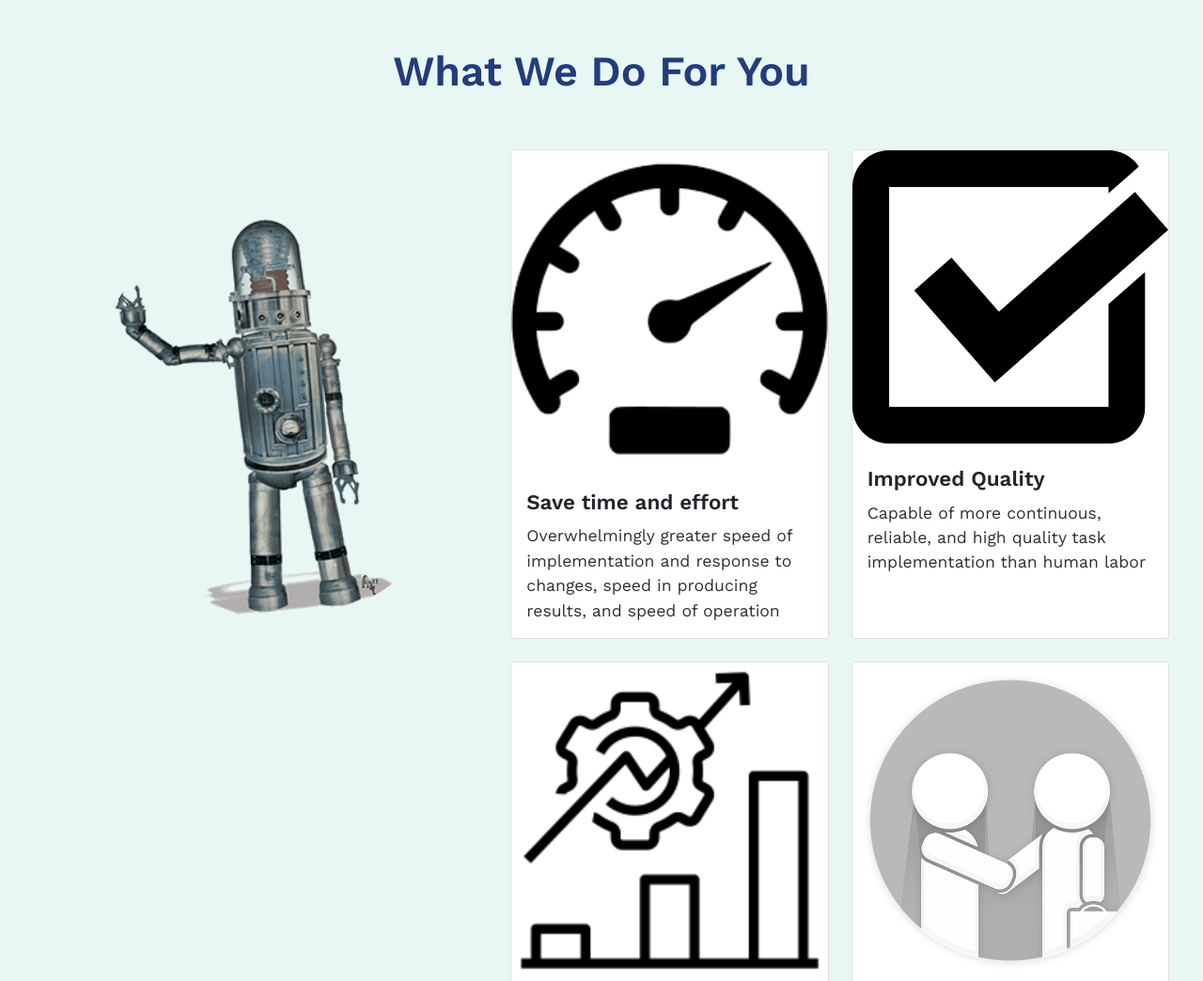
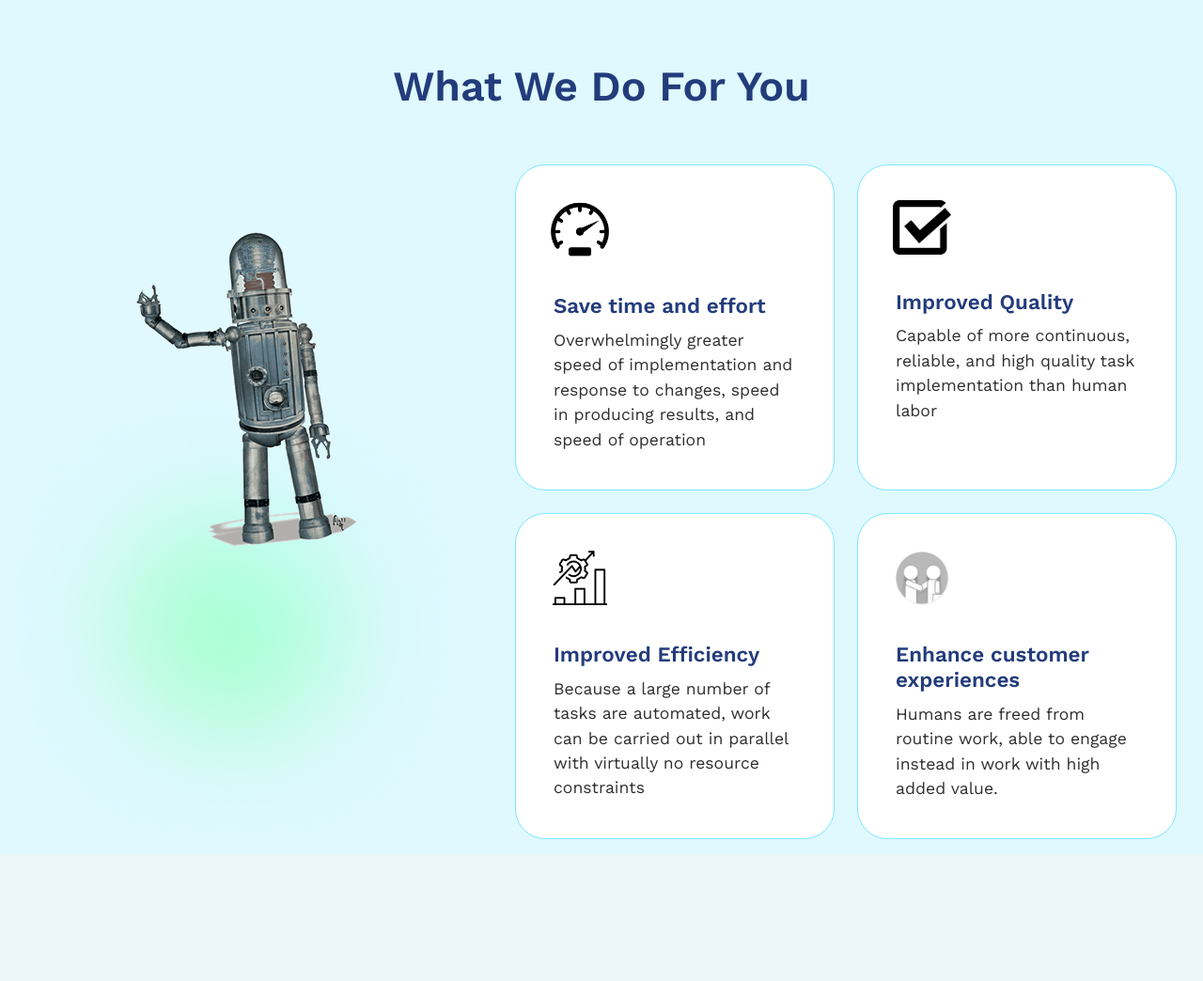
Before and after one commit to ash1919/AppliedRPA-repo, a plain HTML site: page main.html in a window 1280 px wide. Shown: the part 1220-2264 px from the top of the page at 94% size. After the commit the page ends 2129 px from the top, so only its background shows below. Drawn offline with nearby package versions, Linux system fonts and the light colour scheme.

Commit message:
why-rpa-modification

```diff
--- a/main.html
+++ b/main.html
@@ -1,15 +1,21 @@
 <!DOCTYPE html>
 <html lang="en">
-
   <head>
     <meta charset="UTF-8" />
     <meta http-equiv="X-UA-Compatible" content="IE=edge" />
     <meta name="viewport" content="width=device-width, initial-scale=1.0" />
     <title>Applied RPA</title>
-  <link href="https://cdn.jsdelivr.net/npm/bootstrap@5.0.2/dist/css/bootstrap.min.css" rel="stylesheet"
-    integrity="sha384-EVSTQN3/azprG1Anm3QDgpJLIm9Nao0Yz1ztcQTwFspd3yD65VohhpuuCOmLASjC" crossorigin="anonymous" />
-  <link rel="stylesheet" href="https://cdnjs.cloudflare.com/ajax/libs/font-awesome/6.0.0-beta3/css/all.min.css" />
-  <link rel="stylesheet" href="/styles.css">
+    <link
+      href="https://cdn.jsdelivr.net/npm/bootstrap@5.0.2/dist/css/bootstrap.min.css"
+      rel="stylesheet"
+      integrity="sha384-EVSTQN3/azprG1Anm3QDgpJLIm9Nao0Yz1ztcQTwFspd3yD65VohhpuuCOmLASjC"
+      crossorigin="anonymous"
+    />
+    <link
+      rel="stylesheet"
+      href="https://cdnjs.cloudflare.com/ajax/libs/font-awesome/6.0.0-beta3/css/all.min.css"
+    />
+    <link rel="stylesheet" href="/styles.css" />
   </head>
 
   <body>
@@ -19,18 +25,27 @@
         <nav class="navbar bg-light navbar-light navbar-expand-md">
           <div class="container-fluid">
             <a class="navbar-brand" href="#">
-            <div> <img src="/images/appliedrpa-logo.png" alt="Applied RPA" /></div>
+              <div>
+                <img src="/images/appliedrpa-logo.png" alt="Applied RPA" />
+              </div>
             </a>
 
             <!-- Add the toggle icon button element below to see it on the right -->
-          <button class="navbar-toggler" type="button" data-bs-toggle="collapse" data-bs-target="#collapsibleNavbar">
+            <button
+              class="navbar-toggler"
+              type="button"
+              data-bs-toggle="collapse"
+              data-bs-target="#collapsibleNavbar"
+            >
               <span class="navbar-toggler-icon"></span>
             </button>
 
             <div class="collapse navbar-collapse" id="collapsibleNavbar">
               <ul class="navbar-nav ms-auto">
                 <li class="nav-item">
-                <a href="/AppliedRPA-repo/index.html" class="nav-link">Home</a>
+                  <a href="/AppliedRPA-repo/index.html" class="nav-link"
+                    >Home</a
+                  >
                 </li>
                 <li class="nav-item">
                   <a href="#" class="nav-link">Services</a>
@@ -51,11 +66,14 @@
       </header>
       <!-- Hero -->
       <header>
-      <div class="appliedrpa-hero d-flex align-items-center ">
+        <div class="appliedrpa-hero d-flex align-items-center">
           <div class="container padding-div">
             <div class="appliedrpa-hero-header">
-            <h1>Hello,we're Applied RPA
-              <p class="tagline"> <em>Time is short let's make it even shorter</em> </p>
+              <h1>
+                Hello,we're Applied RPA
+                <p class="tagline">
+                  <em>Time is short let's make it even shorter</em>
+                </p>
               </h1>
             </div>
           </div>
@@ -102,9 +120,12 @@
       </div> -->
         <div class="conatainer">
           <div class="rpa-defintion-content">
-          <h2 class="text-center heading-decoration">About </h2>
-         <h2 class="text-center heading-decoration"> Robotic Process Automation </h2>
-          <p class="text-center"> Robotic process automation (RPA) is a software technology that
+            <h2 class="text-center heading-decoration">About</h2>
+            <h2 class="text-center heading-decoration">
+              Robotic Process Automation
+            </h2>
+            <p class="text-center">
+              Robotic process automation (RPA) is a software technology that
               makes it easy to build, deploy, and manage software robots that
               emulate humans actions interacting with digital systems and
               software. Just like people, software robots can do things like
@@ -112,90 +133,104 @@
               navigate systems, identify and extract data, and perform a wide
               range of defined actions. But software robots can do it faster and
               more consistently than people, without the need to get up and
-            stretch or take a coffee break.</p>
+              stretch or take a coffee break.
+            </p>
           </div>
         </div>
       </section>
       <!-- Why RPA -->
       <section>
         <div class="why-rpa">
-        <div class="conaianer padding-div">
+          <div class="container-fluid padding-div">
             <h2 class="text-center heading-decoration">What We Do For You</h2>
             <div class="row">
               <div class="col-md-5">
+                <div class="why-rpa-left">
                   <div class="why-rpa-robo-img p-5">
                     <img
                       src="/images/robo-playful.gif"
-                class="img-fluid img-start my-3 ms-sm-4 ms-lg-5 rounded-pill"
+                      class="my-3 ms-sm-4 ms-lg-5 rounded-pill"
                       alt="robot image"
                     />
                   </div>
                 </div>
+              </div>
 
               <div class="col-md-7">
-              <div class="row row-cols-1 row-cols-md-2 g-4 me-4">
+                <div class="why-rpa-right">
+                  <div class="row row-cols-1 row-cols-md-2 g-4 ">
                     <div class="col description-1">
                       <div class="card h-100">
+                        <div>
                           <img
-                      src="/AppliedRPA-repo/images/speedometer.png"
+                            src="/images/speedometer.png"
                             class="card-img-top"
                             alt="speed"
                           />
+                        </div>
                         <div class="card-body">
                           <h5 class="card-title">Save time and effort</h5>
                           <p class="card-text">
-                        Overwhelmingly greater speed of implementation and response
-                        to changes, speed in producing results, and speed of
-                        operation
+                            Overwhelmingly greater speed of implementation and
+                            response to changes, speed in producing results, and
+                            speed of operation
                           </p>
                         </div>
                       </div>
                     </div>
                     <div class="col description-2">
                       <div class="card h-100">
+                        <div>
                           <img
                             src="images/check-box-gf48759e22_640.png"
                             class="card-img-top rounded"
                             alt="Quality"
                           />
+                        </div>
                         <div class="card-body">
                           <h5 class="card-title">Improved Quality</h5>
                           <p class="card-text">
-                        Capable of more continuous, reliable, and high quality task
-                        implementation than human labor
+                            Capable of more continuous, reliable, and high
+                            quality task implementation than human labor
                           </p>
                         </div>
                       </div>
                     </div>
                     <div class="col">
                       <div class="card h-100 description-3">
+                        <div>
                           <img
                             src="images/efficiency.png"
                             class="card-img-top rounded"
                             alt="..."
                           />
+                        </div>
                         <div class="card-body">
                           <h5 class="card-title">Improved Efficiency</h5>
                           <p class="card-text">
-                        Because a large number of tasks are automated, work can be
-                        carried out in parallel with virtually no resource
-                        constraints
+                            Because a large number of tasks are automated, work
+                            can be carried out in parallel with virtually no
+                            resource constraints
                           </p>
                         </div>
                       </div>
                     </div>
                     <div class="col">
                       <div class="card h-100 description-4">
+                        <div>
                           <img
                             src="images/customer-service-g2a4ce5207_640.png"
                             class="card-img-top rounded"
                             alt="..."
                           />
+                        </div>
                         <div class="card-body">
-                      <h5 class="card-title">Enhance customer experiences</h5>
+                          <h5 class="card-title">
+                            Enhance customer experiences
+                          </h5>
                           <p class="card-text">
-                        Humans are freed from routine work, able to engage instead
-                        in work with high added value.
+                            Humans are freed from routine work, able to engage
+                            instead in work with high added value.
                           </p>
                         </div>
                       </div>
@@ -205,11 +240,16 @@
               </div>
             </div>
           </div>
+        </div>
+      </section>
+      <section>
+        <div></div>
       </section>
     </main>
-  <script src="https://cdn.jsdelivr.net/npm/bootstrap@5.0.2/dist/js/bootstrap.bundle.min.js"
-    integrity="sha384-MrcW6ZMFYlzcLA8Nl+NtUVF0sA7MsXsP1UyJoMp4YLEuNSfAP+JcXn/tWtIaxVXM" crossorigin="anonymous">
-  </script>
+    <script
+      src="https://cdn.jsdelivr.net/npm/bootstrap@5.0.2/dist/js/bootstrap.bundle.min.js"
+      integrity="sha384-MrcW6ZMFYlzcLA8Nl+NtUVF0sA7MsXsP1UyJoMp4YLEuNSfAP+JcXn/tWtIaxVXM"
+      crossorigin="anonymous"
+    ></script>
   </body>
-
 </html>
--- a/styles.css
+++ b/styles.css
@@ -1,13 +1,16 @@
 @import url("https://fonts.googleapis.com/css2?family=Inter:wght@400;500;600;700;800&family=Work+Sans:wght@400;500;600;700;800&display=swap");
 @import url("https://fonts.googleapis.com/css2?family=Manrope:wght@700&family=Poppins:wght@400;500;700&display=swap");
 
+:root{
+  --primary-color:#233c7b;
+}
 * {
   box-sizing: border-box;
   padding: 0;
   margin: 0;
 }
 body {
-  background-color: #e8f7f4;
+  background-color: #ecf6f8;
   font-family: "Work Sans";
 }
 
@@ -52,8 +55,7 @@ h6 {
 p {
   font-size: 1.1rem;
   margin: 10px 0;
-  color:  #2F2F2F;
-  ;
+  color: #2f2f2f;
 }
 
 img {
@@ -63,13 +65,13 @@ img {
 .margin-div {
   margin-top: 5rem;
 }
-.padding-div{
+.padding-div {
   padding-top: 5rem;
 }
 .heading-decoration {
   padding-bottom: 3rem;
   font-family: "Work Sans";
-  color: #233C7B;
+  color: #233c7b;
   font-size: 2.8rem;
 }
 
@@ -81,7 +83,9 @@ img {
 /* .navbar-nav .nav-link{
   font-size: 0.8rem;
 } */
-/* Her */
+
+/* Hero */
+
 .appliedrpa-hero {
   background-image: url("/images/robotic-process-automation-banner-top.jpg");
   min-height: 80vh;
@@ -118,8 +122,37 @@ img {
   border-radius: 2rem;
   /* background-color: #DFF9FF; */
 }
-.rpa-definition h2:first-child{
-  padding-bottom: 0rem!important;
+.rpa-definition h2:first-child {
+  padding-bottom: 0rem !important;
+}
+
+/* Why rpa */
+
+.why-rpa {
+  background-color: #dff9ff;
+  background-image: url(/images/Ellipse\ 5.png);
+  background-repeat: no-repeat;
+  background-position: bottom left;
+  padding: 1rem;
+}
+.why-rpa-left img{
+  width: auto;
+  /* margin: auto !important; */
+}
+.why-rpa-right .card {
+  border-radius: 2rem;
+  padding: 1.5rem;
+  border: 1px solid #7ce6ff;
+}
+.why-rpa-right .card:hover{
+  box-shadow: -2px -4px 22px #B5F1FF;
+}
+.why-rpa-right img {
+  width: 5.5rem;
+  padding: 0.8rem;
+}
+.why-rpa-right .card-title{
+  color: var(--primary-color);
 }
 /* Footer */
 footer {
@@ -131,6 +164,7 @@ footer {
   margin-top: 40px;
   text-align: center;
 }
+
 /* Responsiviness */
 
 @media only screen and (max-width: 992px) {
```
Also changed, not shown: images/Ellipse 5.png (added). Lines whose indentation alone changed are shown as unchanged.
